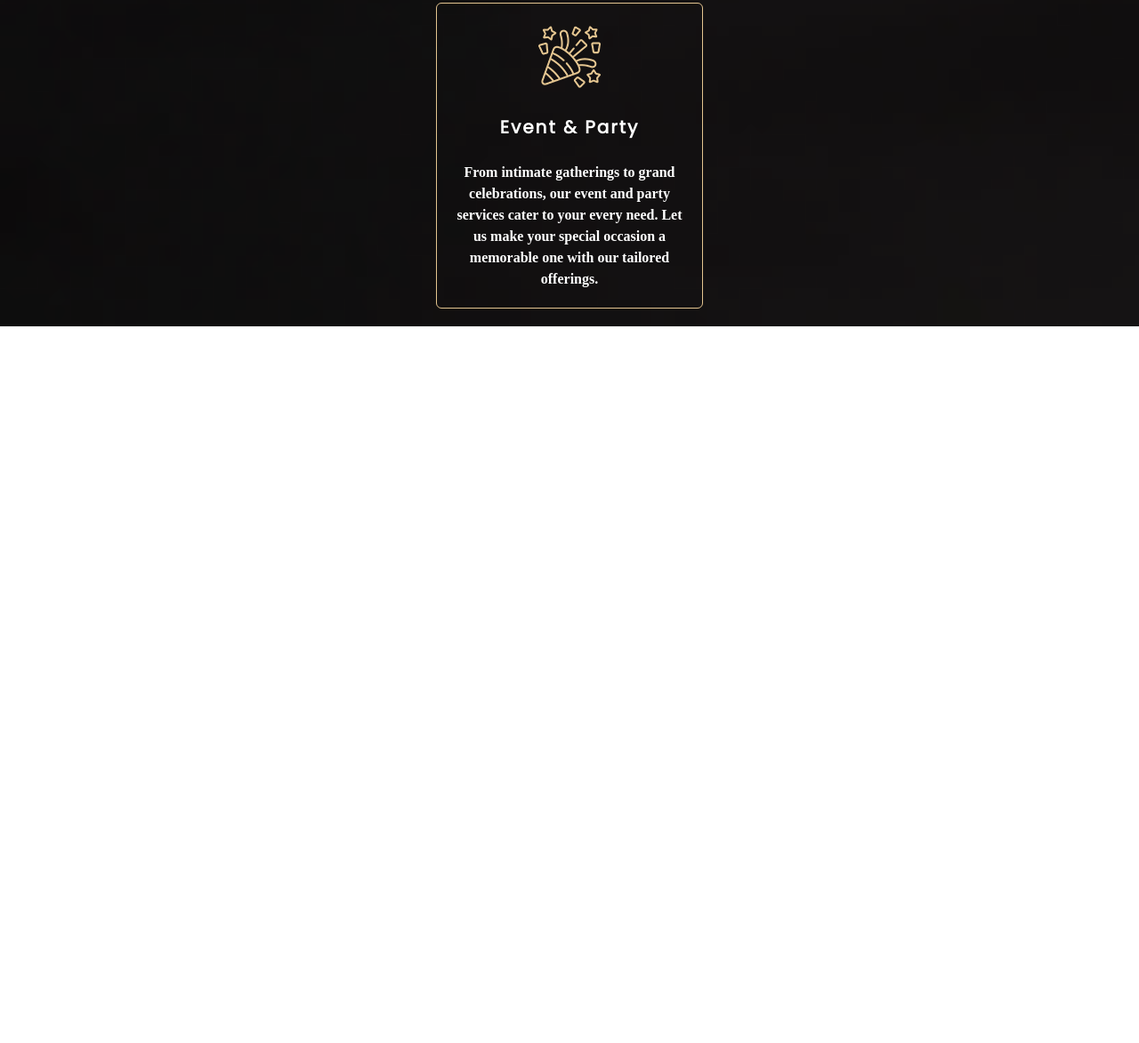
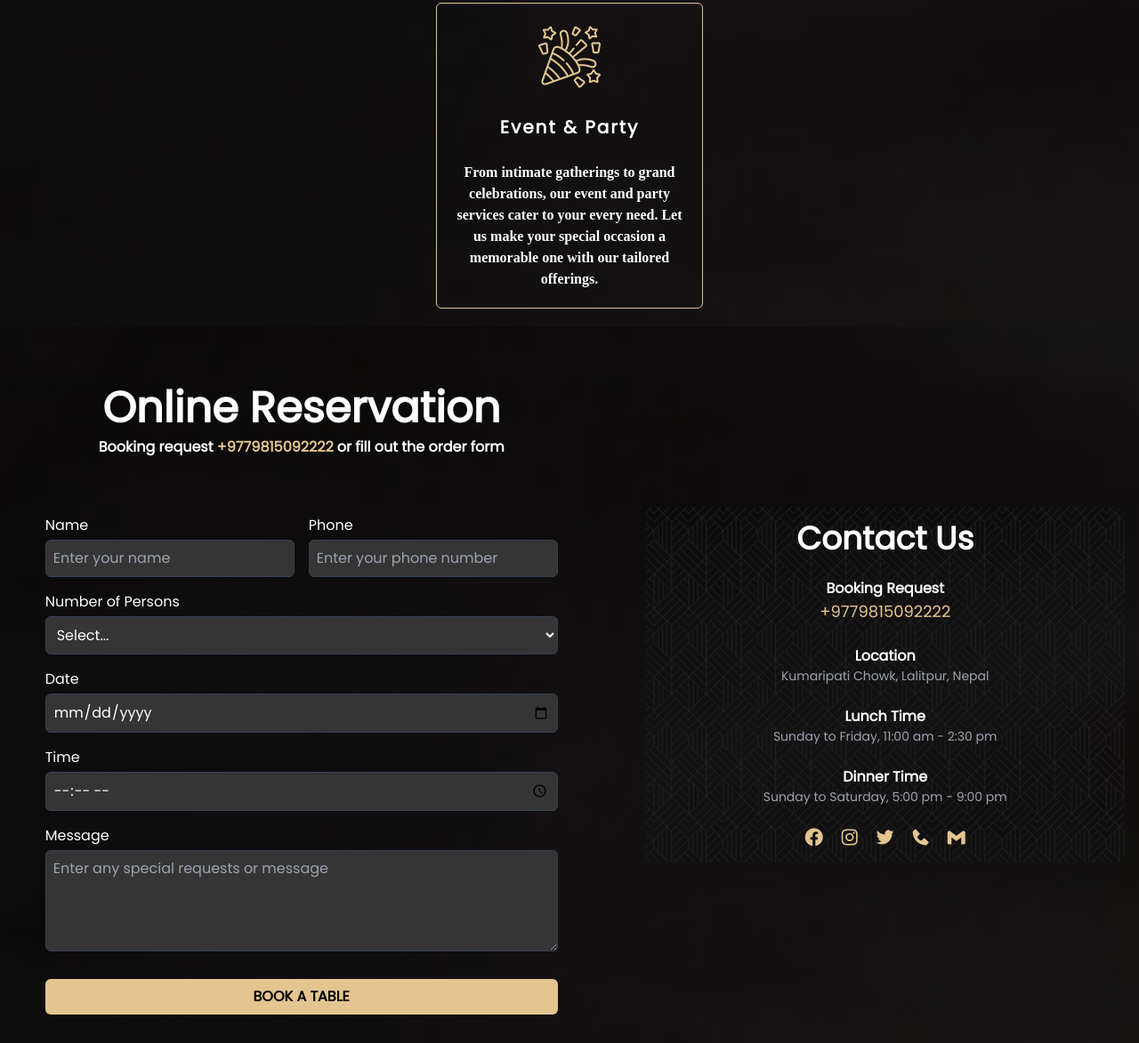
Before and after one commit to AnimeshA867/Grill-Chill, a website built with Vite: page index.html in a window 1280 px wide. Shown: the part 3657-4830 px from the top of the page at 89% size. Before the commit the page ends 4024 px from the top, so only its background shows below. Built offline with nearby package versions, Linux system fonts and the light colour scheme; a web font is replaced by a local one.

Commit message:
updated contact form

```diff
--- a/index.html
+++ b/index.html
@@ -282,6 +282,90 @@
         </div>
     </div>
 
+    <!-- CONTACT AND ONLINE RESERVATION SECTION  -->
+
+    <div id="contact" class="h-full w-full font-poppins bg-[url('./assets/try.jpg')] bg-cover bg-center bg-no-repeat flex items-center justify-center text-white p-4">
+        <div class="contact_container h-full flex flex-col md:flex-row items-center justify-between gap-10 md:gap-16 w-full max-w-7xl">
+            <div class="contact_booking w-full md:w-3/5 flex flex-col items-center justify-center p-4">
+                <div class="booking_top text-center">
+                    <h1 class="booking_title mt-9 text-3xl md:text-5xl font-bold">Online Reservation</h1>
+                    <p class="booking_subTitle mb-8 text-sm md:text-base font-semibold mt-2">Booking request
+                        <a class="text-[#e4c590]" href="tel:+9779815092222">+9779815092222</a> or fill out the order form
+                    </p>
+                </div>
+                <div class="form-container mt-8 w-full max-w-xl">
+                    <form onsubmit="return validateForm()">
+                        <div class="grid grid-cols-1 sm:grid-cols-2 gap-4">
+                            <div>
+                                <label class="block mb-1" for="name">Name</label>
+                                <input class="w-full p-2 bg-[#353536] border border-gray-700 rounded-md text-white" type="text" id="name" name="name" placeholder="Enter your name">
+                            </div>
+                            <div>
+                                <label class="block mb-1" for="phone">Phone</label>
+                                <input class="w-full p-2 bg-[#353536] border border-gray-700 rounded-md text-white" type="text" id="phone" name="phone" placeholder="Enter your phone number">
+                            </div>
+                        </div>
+                        <div class="mt-4">
+                            <label class="block mb-1" for="persons">Number of Persons</label>
+                            <select class="w-full p-2 bg-[#353536] border border-gray-700 rounded-md text-white" id="persons" name="persons">
+                                <option value="">Select...</option>
+                                <option value="1">1</option>
+                                <option value="2">2</option>
+                                <option value="3">3</option>
+                                <option value="4">4</option>
+                                <option value="5">5</option>
+                                <option value="6">6</option>
+                                <option value="7">7</option>
+                                <option value="8">8</option>
+                                <option value="9">9</option>
+                                <option value="10">10</option>
+                            </select>
+                        </div>
+                        <div class="mt-4">
+                            <label class="block mb-1" for="date">Date</label>
+                            <input class="w-full p-2 bg-[#353536] border border-gray-700 rounded-md text-white" type="date" id="date" name="date">
+                        </div>
+                        <div class="mt-4">
+                            <label class="block mb-1" for="time">Time</label>
+                            <input class="w-full p-2 bg-[#353536] border border-gray-700 rounded-md text-white" type="time" id="time" name="time">
+                        </div>
+                        <div class="mt-4">
+                            <label class="block mb-1" for="message">Message</label>
+                            <textarea class="w-full p-2 bg-[#353536] border border-gray-700 rounded-md text-white" id="message" name="message" placeholder="Enter any special requests or message" rows="4"></textarea>
+                        </div>
+                        <button type="submit" class="mt-6 w-full bg-[#e4c590] text-black py-2 rounded-md font-bold hover:bg-black hover:text-white transition duration-300">BOOK A TABLE</button>
+                    </form>
+                </div>
+            </div>
+
+            <div class="contact_info w-full md:w-1/2 flex flex-col items-center text-center p-4 gap-6 bg-[url('./assets/footer-form-bg.png')] bg-center bg-cover rounded-lg">
+                <h1 class="contactTitle text-3xl md:text-4xl font-bold">Contact Us</h1>
+                <div>
+                    <p class="bookingReq font-semibold">Booking Request</p>
+                    <a class="text-[#e4c590] text-lg" href="tel:+9779815092222">+9779815092222</a>
+                </div>
+                <div>
+                    <p class="location font-semibold">Location</p>
+                    <p class="infoEdit text-sm text-gray-400">Kumaripati Chowk, Lalitpur, Nepal</p>
+                </div>
+                <div>
+                    <p class="lunchTime font-semibold">Lunch Time</p>
+                    <p class="infoEdit text-sm text-gray-400">Sunday to Friday, 11:00 am - 2:30 pm</p>
+                </div>
+                <div>
+                    <p class="dinnerTime font-semibold">Dinner Time</p>
+                    <p class="infoEdit text-sm text-gray-400">Sunday to Saturday, 5:00 pm - 9:00 pm</p>
+                </div>
+                <div class="socialMedia flex gap-4 text-2xl text-[#e4c590]">
+                    <i class='bx bxl-facebook-circle'></i>
+                    <i class='bx bxl-instagram'></i>
+                    <i class='bx bxl-twitter'></i>
+                    <i class='bx bxs-phone'></i>
+                    <i class='bx bxl-gmail'></i>
+                </div>
+            </div>
+        </div>
+    </div>
 
 
     <!-- JAVASCRIPT LINK  -->
```
